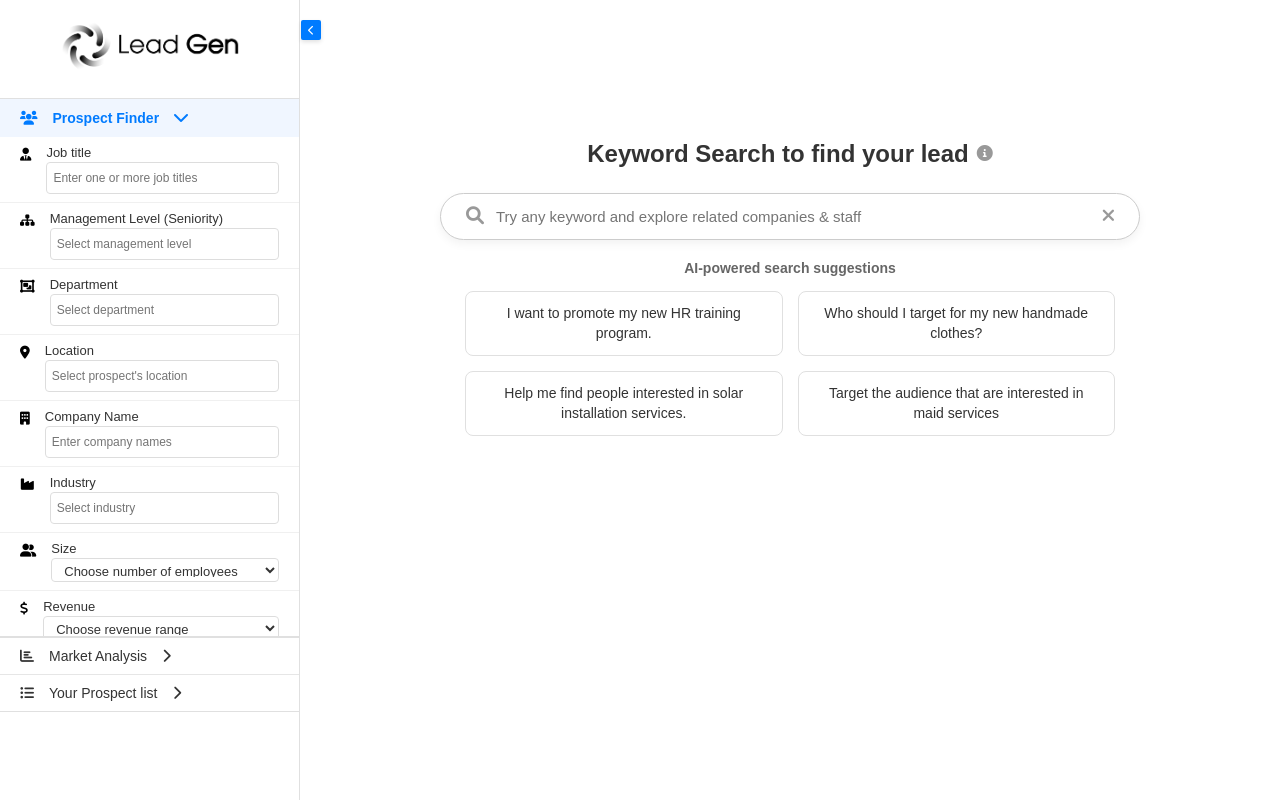
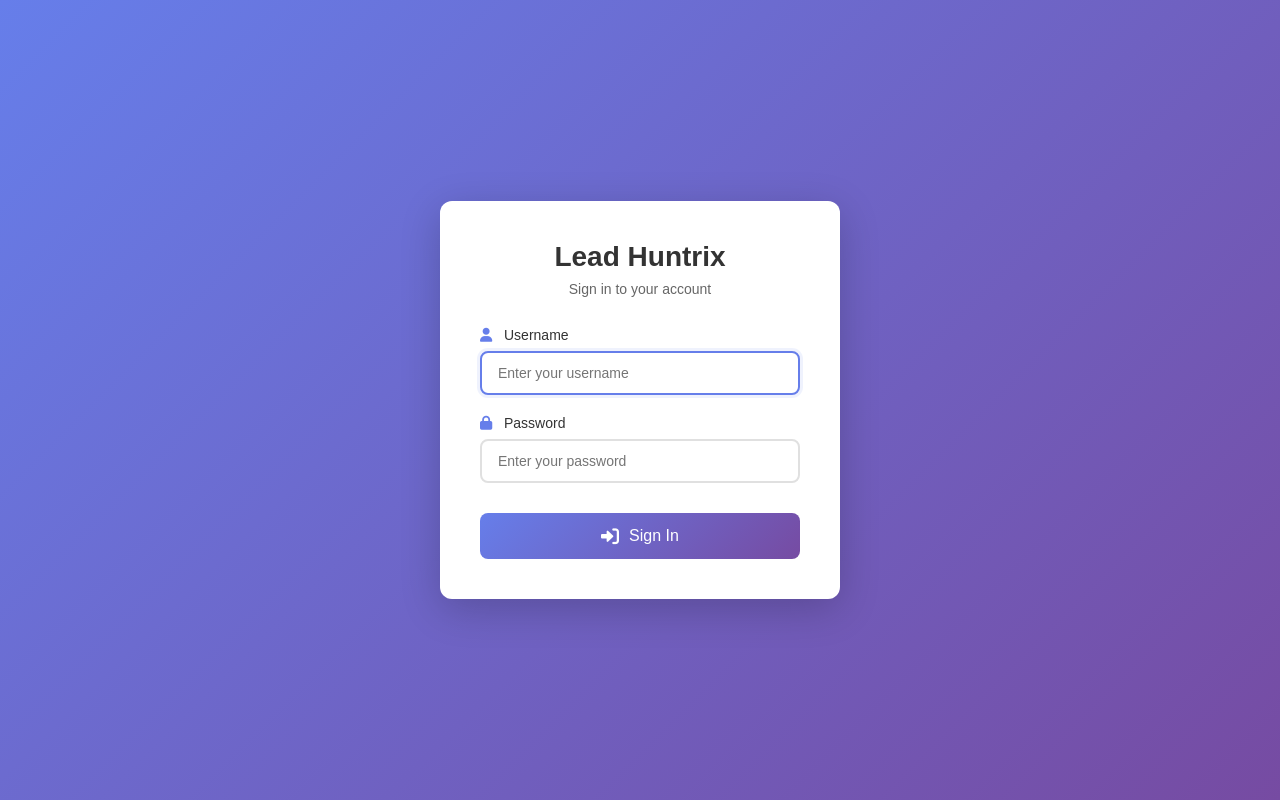
Before and after one commit to pkasyaaaaa/lead-huntrix, a React (Create React App) app in the folder client/: page / in a window 1280 px wide. Built offline with nearby package versions, Linux system fonts and the light colour scheme; the HTML template or start-up script is replaced by a standard one.

Commit message:
simple login

```diff
--- a/client/src/App.js
+++ b/client/src/App.js
@@ -4,14 +4,16 @@ import Sidebar from './components/Sidebar';
 import ProspectFinderView from './components/ProspectFinderView';
 import MarketAnalysisView from './components/MarketAnalysisView';
 import ProspectListView from './components/ProspectListView';
+import Login from './components/Login';
 import axios from 'axios';
 import './App.css';
 
 function App() {
+  const [isLoggedIn, setIsLoggedIn] = useState(false);
+  const [currentUser, setCurrentUser] = useState(null);
   const [activeView, setActiveView] = useState('prospect-finder');
   const [sidebarClosed, setSidebarClosed] = useState(false);
   const [prospectFilterExpanded, setProspectFilterExpanded] = useState(true);
-  const [userId] = useState(2); // Default user ID
   const [triggerSearch, setTriggerSearch] = useState(false);
   const [searchType, setSearchType] = useState('prospects'); // 'prospects' or 'companies'
   const [filters, setFilters] = useState({
@@ -25,6 +27,33 @@ function App() {
     companyRevenues: [],
     skills: []
   });
+
+  // Check if user is already logged in on mount
+  useEffect(() => {
+    const storedUserId = localStorage.getItem('userId');
+    const storedUsername = localStorage.getItem('username');
+
+    if (storedUserId && storedUsername) {
+      setCurrentUser({
+        userId: parseInt(storedUserId),
+        username: storedUsername
+      });
+      setIsLoggedIn(true);
+    }
+  }, []);
+
+  const handleLoginSuccess = (user) => {
+    setCurrentUser(user);
+    setIsLoggedIn(true);
+  };
+
+  const handleLogout = () => {
+    localStorage.removeItem('userId');
+    localStorage.removeItem('username');
+    setCurrentUser(null);
+    setIsLoggedIn(false);
+    setActiveView('prospect-finder');
+  };
 
   const toggleSidebar = () => {
     setSidebarClosed(!sidebarClosed);
@@ -57,6 +86,11 @@ function App() {
     console.log('Search triggered with filters:', searchFilters);
   };
 
+  // Show login page if not logged in
+  if (!isLoggedIn) {
+    return <Login onLoginSuccess={handleLoginSuccess} />;
+  }
+
   return (
     <Router>
       <div className="app">
@@ -69,26 +103,28 @@ function App() {
           onToggleProspectFilter={toggleProspectFilter}
           filters={filters}
           setFilters={setFilters}
-          userId={userId}
+          userId={currentUser.userId}
           onSearch={handleSearch}
           searchType={searchType}
+          currentUser={currentUser}
+          onLogout={handleLogout}
         />
 
         <div className="main-content">
           {activeView === 'prospect-finder' && (
             <ProspectFinderView
               filters={filters}
-              userId={userId}
+              userId={currentUser.userId}
               triggerSearch={triggerSearch}
               searchType={searchType}
               setSearchType={setSearchType}
             />
           )}
           {activeView === 'market-analysis' && (
-            <MarketAnalysisView userId={userId} />
+            <MarketAnalysisView userId={currentUser.userId} />
           )}
           {activeView === 'prospect-list' && (
-            <ProspectListView userId={userId} />
+            <ProspectListView userId={currentUser.userId} />
           )}
         </div>
       </div>
--- /dev/null
+++ b/client/src/components/Login.css
@@ -0,0 +1,131 @@
+.login-container {
+  min-height: 100vh;
+  display: flex;
+  align-items: center;
+  justify-content: center;
+  background: linear-gradient(135deg, #667eea 0%, #764ba2 100%);
+  padding: 20px;
+}
+
+.login-box {
+  background: white;
+  border-radius: 12px;
+  box-shadow: 0 10px 40px rgba(0, 0, 0, 0.2);
+  width: 100%;
+  max-width: 400px;
+  padding: 40px;
+}
+
+.login-header {
+  text-align: center;
+  margin-bottom: 30px;
+}
+
+.login-header h1 {
+  color: #333;
+  font-size: 28px;
+  margin: 0 0 8px 0;
+  font-weight: 600;
+}
+
+.login-header p {
+  color: #666;
+  font-size: 14px;
+  margin: 0;
+}
+
+.login-form {
+  display: flex;
+  flex-direction: column;
+  gap: 20px;
+}
+
+.login-error {
+  background: #fee;
+  border: 1px solid #fcc;
+  border-radius: 6px;
+  padding: 12px;
+  display: flex;
+  align-items: center;
+  gap: 10px;
+  color: #c33;
+  font-size: 14px;
+}
+
+.login-error i {
+  font-size: 16px;
+}
+
+.form-group {
+  display: flex;
+  flex-direction: column;
+  gap: 8px;
+}
+
+.form-group label {
+  color: #333;
+  font-size: 14px;
+  font-weight: 500;
+  display: flex;
+  align-items: center;
+  gap: 8px;
+}
+
+.form-group label i {
+  color: #667eea;
+  width: 16px;
+}
+
+.form-group input {
+  padding: 12px 16px;
+  border: 2px solid #e0e0e0;
+  border-radius: 8px;
+  font-size: 14px;
+  transition: all 0.2s;
+  outline: none;
+}
+
+.form-group input:focus {
+  border-color: #667eea;
+  box-shadow: 0 0 0 3px rgba(102, 126, 234, 0.1);
+}
+
+.form-group input:disabled {
+  background: #f5f5f5;
+  cursor: not-allowed;
+}
+
+.login-button {
+  background: linear-gradient(135deg, #667eea 0%, #764ba2 100%);
+  color: white;
+  border: none;
+  border-radius: 8px;
+  padding: 14px;
+  font-size: 16px;
+  font-weight: 500;
+  cursor: pointer;
+  display: flex;
+  align-items: center;
+  justify-content: center;
+  gap: 10px;
+  transition: transform 0.2s, box-shadow 0.2s;
+  margin-top: 10px;
+}
+
+.login-button:hover:not(:disabled) {
+  transform: translateY(-2px);
+  box-shadow: 0 4px 12px rgba(102, 126, 234, 0.4);
+}
+
+.login-button:active:not(:disabled) {
+  transform: translateY(0);
+}
+
+.login-button:disabled {
+  opacity: 0.7;
+  cursor: not-allowed;
+}
+
+.login-button i {
+  font-size: 18px;
+}
--- /dev/null
+++ b/client/src/components/Login.js
@@ -0,0 +1,119 @@
+import React, { useState } from 'react';
+import axios from 'axios';
+import './Login.css';
+
+export default function Login({ onLoginSuccess }) {
+  const [username, setUsername] = useState('');
+  const [password, setPassword] = useState('');
+  const [loading, setLoading] = useState(false);
+  const [error, setError] = useState('');
+
+  const handleSubmit = async (e) => {
+    e.preventDefault();
+    setError('');
+
+    if (!username || !password) {
+      setError('Please enter both username and password');
+      return;
+    }
+
+    setLoading(true);
+
+    try {
+      const response = await axios.post('/api/users/login', {
+        username,
+        password
+      });
+
+      if (response.data.success) {
+        // Store user info in localStorage
+        localStorage.setItem('userId', response.data.userId);
+        localStorage.setItem('username', response.data.username);
+
+        // Call parent callback with user info
+        onLoginSuccess({
+          userId: response.data.userId,
+          username: response.data.username
+        });
+      }
+    } catch (error) {
+      console.error('Login error:', error);
+      if (error.response?.data?.message) {
+        setError(error.response.data.message);
+      } else {
+        setError('Login failed. Please try again.');
+      }
+    } finally {
+      setLoading(false);
+    }
+  };
+
+  return (
+    <div className="login-container">
+      <div className="login-box">
+        <div className="login-header">
+          <h1>Lead Huntrix</h1>
+          <p>Sign in to your account</p>
+        </div>
+
+        <form onSubmit={handleSubmit} className="login-form">
+          {error && (
+            <div className="login-error">
+              <i className="fas fa-exclamation-circle"></i>
+              <span>{error}</span>
+            </div>
+          )}
+
+          <div className="form-group">
+            <label htmlFor="username">
+              <i className="fas fa-user"></i>
+              Username
+            </label>
+            <input
+              id="username"
+              type="text"
+              value={username}
+              onChange={(e) => setUsername(e.target.value)}
+              placeholder="Enter your username"
+              disabled={loading}
+              autoFocus
+            />
+          </div>
+
+          <div className="form-group">
+            <label htmlFor="password">
+              <i className="fas fa-lock"></i>
+              Password
+            </label>
+            <input
+              id="password"
+              type="password"
+              value={password}
+              onChange={(e) => setPassword(e.target.value)}
+              placeholder="Enter your password"
+              disabled={loading}
+            />
+          </div>
+
+          <button
+            type="submit"
+            className="login-button"
+            disabled={loading}
+          >
+            {loading ? (
+              <>
+                <i className="fas fa-spinner fa-spin"></i>
+                Signing in...
+              </>
+            ) : (
+              <>
+                <i className="fas fa-sign-in-alt"></i>
+                Sign In
+              </>
+            )}
+          </button>
+        </form>
+      </div>
+    </div>
+  );
+}
--- a/client/src/components/Sidebar.js
+++ b/client/src/components/Sidebar.js
@@ -13,7 +13,9 @@ const Sidebar = ({
   setFilters,
   userId,
   onSearch,
-  searchType
+  searchType,
+  currentUser,
+  onLogout
 }) => {
   const FULL_LOGO_SRC = '/image/logo.png';
   const SIDE_LOGO_SRC = '/image/side_logo.png';
@@ -668,6 +670,45 @@ const Sidebar = ({
           <span>Your Prospect list</span>
           <span className="arrow"><i className="fas fa-chevron-right"></i></span>
         </div>
+
+        {/* User info and logout */}
+        {currentUser && !sidebarClosed && (
+          <div className="user-info" style={{
+            borderTop: '1px solid #e0e0e0',
+            marginTop: '10px',
+            paddingTop: '10px'
+          }}>
+            <div style={{
+              display: 'flex',
+              alignItems: 'center',
+              justifyContent: 'space-between',
+              padding: '8px 0'
+            }}>
+              <div style={{ display: 'flex', alignItems: 'center', gap: '8px' }}>
+                <i className="fas fa-user-circle" style={{ fontSize: '20px', color: '#667eea' }}></i>
+                <span style={{ fontSize: '13px', fontWeight: '500', color: '#333' }}>{currentUser.username}</span>
+              </div>
+              <button
+                onClick={onLogout}
+                style={{
+                  background: 'none',
+                  border: 'none',
+                  cursor: 'pointer',
+                  padding: '4px 8px',
+                  color: '#999',
+                  fontSize: '12px',
+                  display: 'flex',
+                  alignItems: 'center',
+                  gap: '4px'
+                }}
+                title="Logout"
+              >
+                <i className="fas fa-sign-out-alt"></i>
+                <span>Logout</span>
+              </button>
+            </div>
+          </div>
+        )}
       </div>
 
       <button className="toggle-btn" onClick={onToggleSidebar}>
```
Also changed, not shown: 1 other file (tests, documents, lock files or other folders).
